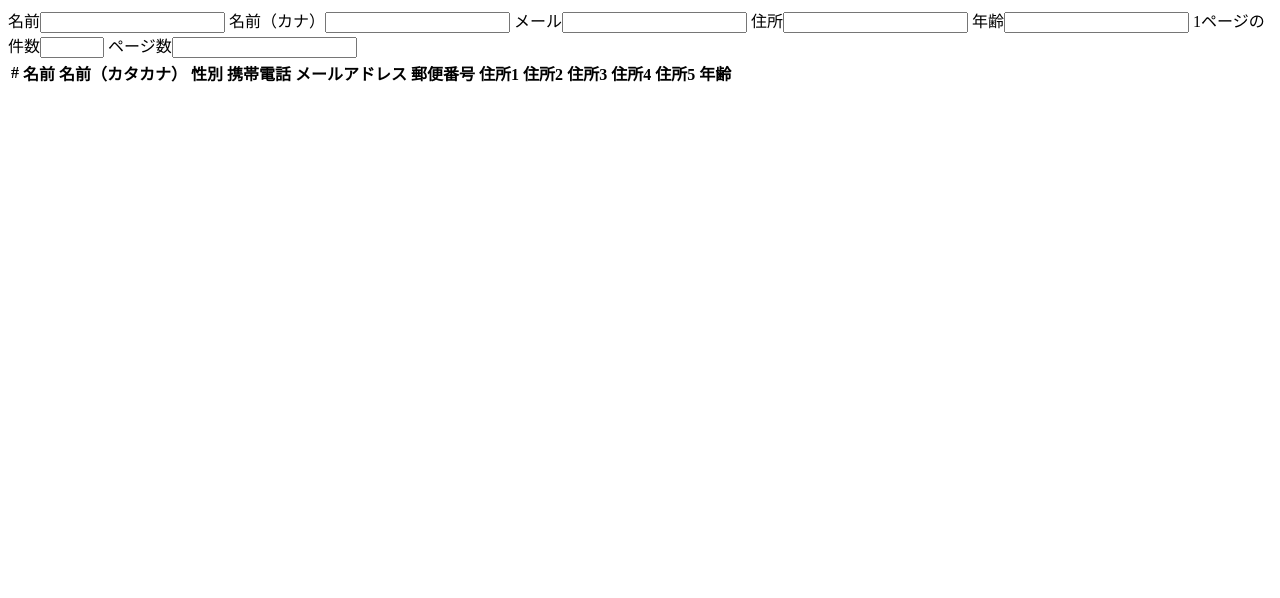
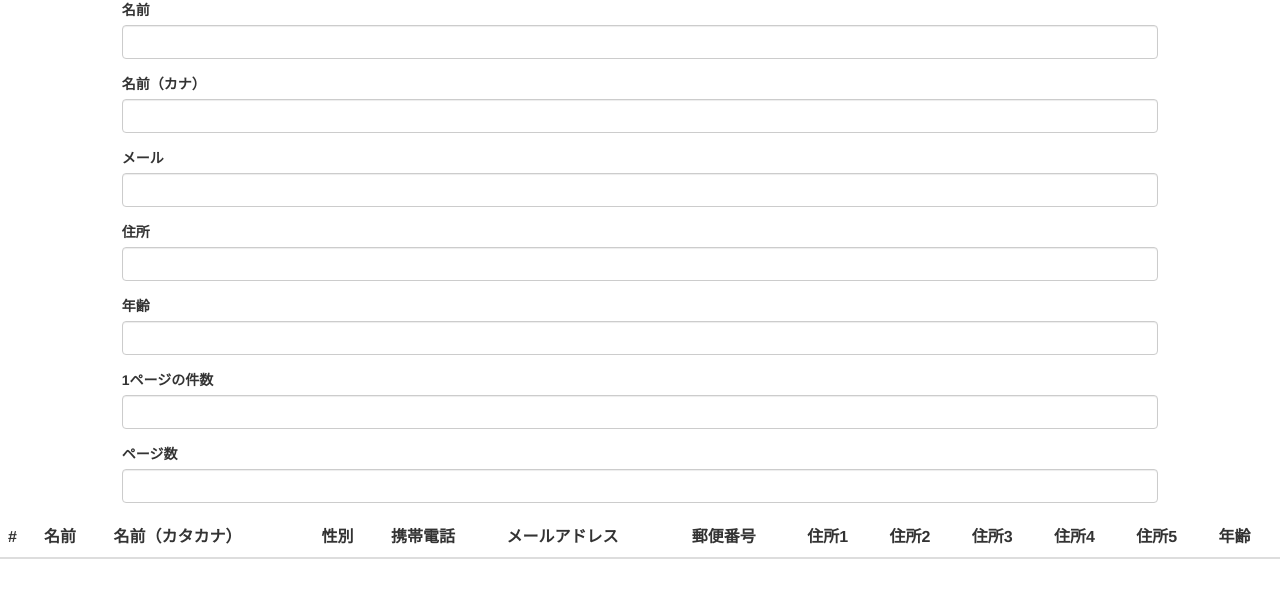
Before and after one commit to kirikak2/ajax_client_sample, a plain HTML site: page index.html in a window 1280 px wide. Drawn offline with nearby package versions, Linux system fonts and the light colour scheme; no server answers.

Commit message:
Support bootstrap

```diff
--- a/index.html
+++ b/index.html
@@ -1,18 +1,51 @@
 <html>
   <head>
     <meta http-equiv="content-type" content="text/html; charset=UTF-8">
-    <script src="https://ajax.googleapis.com/ajax/libs/jquery/3.0.0/jquery.min.js"></script>
+    <link rel="stylesheet" href="https://maxcdn.bootstrapcdn.com/bootstrap/3.3.6/css/bootstrap.min.css" integrity="sha384-1q8mTJOASx8j1Au+a5WDVnPi2lkFfwwEAa8hDDdjZlpLegxhjVME1fgjWPGmkzs7" crossorigin="anonymous">
+    <link rel="stylesheet" href="https://maxcdn.bootstrapcdn.com/bootstrap/3.3.6/css/bootstrap-theme.min.css" integrity="sha384-fLW2N01lMqjakBkx3l/M9EahuwpSfeNvV63J5ezn3uZzapT0u7EYsXMjQV+0En5r" crossorigin="anonymous">
+    <script
+			  src="https://code.jquery.com/jquery-2.2.4.min.js"
+			  integrity="sha256-BbhdlvQf/xTY9gja0Dq3HiwQF8LaCRTXxZKRutelT44="
+			  crossorigin="anonymous"></script>
+    <script src="https://maxcdn.bootstrapcdn.com/bootstrap/3.3.6/js/bootstrap.min.js" integrity="sha384-0mSbJDEHialfmuBBQP6A4Qrprq5OVfW37PRR3j5ELqxss1yVqOtnepnHVP9aJ7xS" crossorigin="anonymous"></script>
     <script src="js/listing.js"></script>
   </head>
   <body>
-    <label>名前<input type="text" name="name" class="search" /></label>
-    <label>名前（カナ）<input type="text" name="name_kana" class="search" /></label>
-    <label>メール<input type="text" name="mail" class="search" /></label>
-    <label>住所<input type="text" name="address1" class="search" /></label>
-    <label>年齢<input type="number" name="age" class="search" /></label>
-    <label>1ページの件数<input name="per" type="number" min="10" max="500" step="5" class="search" /></label>
-    <label>ページ数<input name="page" type="number" min="1" class="search" /></label>
-    <table>
+    <form>
+      <div class="col-md-1"></div>
+      <div class="col-md-10">
+        <div class="form-group">
+          <label>名前</label>
+          <input type="text" name="name" class="search form-control" />
+        </div>
+        <div class="form-group">
+          <label>名前（カナ）</label>
+          <input type="text" name="name_kana" class="search form-control" />
+        </div>
+        <div class="form-group">
+          <label>メール</label>
+          <input type="text" name="mail" class="search form-control" />
+        </div>
+        <div class="form-group">
+          <label>住所</label>
+          <input type="text" name="address1" class="search form-control" />
+        </div>
+        <div class="form-group">
+          <label>年齢</label>
+          <input type="number" name="age" class="search form-control" />
+        </div>
+        <div class="form-group">
+          <label>1ページの件数</label>
+          <input name="per" type="number" min="10" max="500" step="5" class="search form-control" />
+        </div>
+        <div class="form-group">
+          <label>ページ数</label>
+          <input name="page" type="number" min="1" class="search form-control" />
+        </div>
+      </div>
+      <div class="col-md-1"></div>
+    </form>
+    <table class="table table-striped">
       <thead>
         <tr>
           <th>#</th>
```
